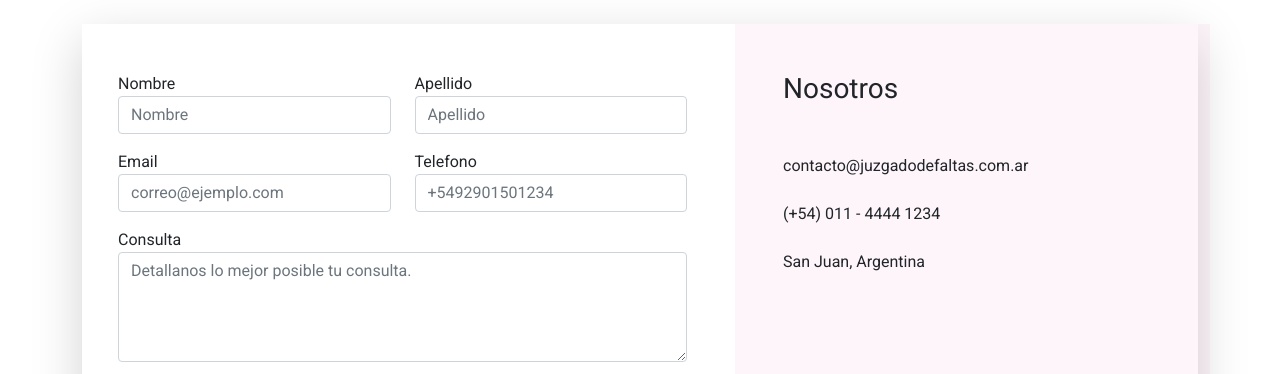
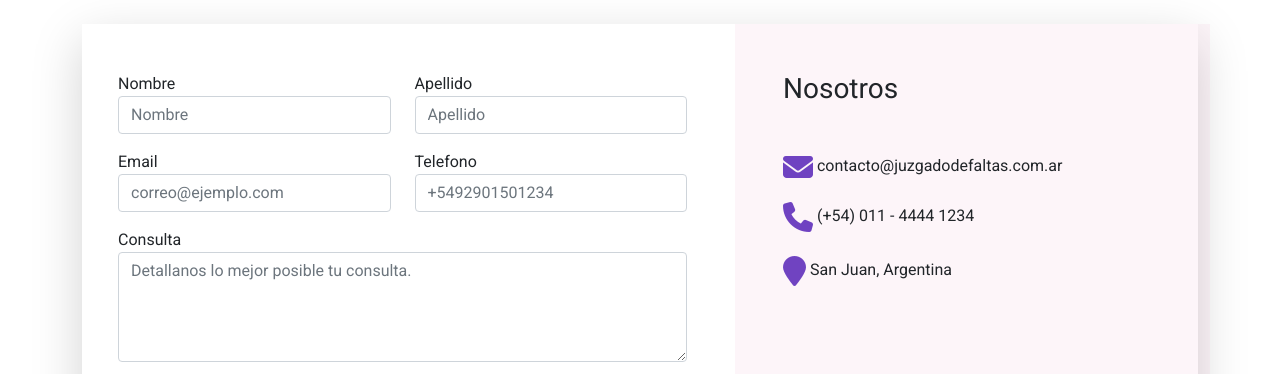
Before and after one commit to maraushuaia/coderhouse-rodrigomunoz, a website: page pages/contacto.html in a window 1280 px wide. Shown: the part 426-800 px from the top of the page. Drawn offline with Linux system fonts and the light colour scheme.

Commit message:
Agrego íconos

```diff
--- a/pages/contacto.html
+++ b/pages/contacto.html
@@ -64,14 +64,14 @@
                         <div class="fondo-rosado col-lg-5 p-5 order-lg-2">
                             <h3 class="mb-5">Nosotros</h3>
                             <ul class="list-unstyled">
-                                <li class="mb-4 pl-4">
-                                    contacto@juzgadodefaltas.com.ar
+                                <li class="mb-4 pl-4"><img src="../img/contact-email.png" alt="email"></a>
+                                    <span>contacto@juzgadodefaltas.com.ar</span>
                                 </li>
-                                <li class="mb-4 pl-4">
-                                    (+54) 011 - 4444 1234
+                                <li class="mb-4 pl-4"><img src="../img/contact-phone.png" alt="email">
+                                    <span>(+54) 011 - 4444 1234</span>
                                 </li>
-                                <li class="mb-4 pl-4">
-                                    <span class="position-absolute"></span> San Juan, Argentina
+                                <li class="mb-4 pl-4"><img src="../img/contact-location.png" alt="email">
+                                    <span>San Juan, Argentina</span>
                                 </li>
                             </ul>
                         </div>
```
Also changed, not shown: img/contact-email.png (added), img/contact-location.png (added), img/contact-phone.png (added).
